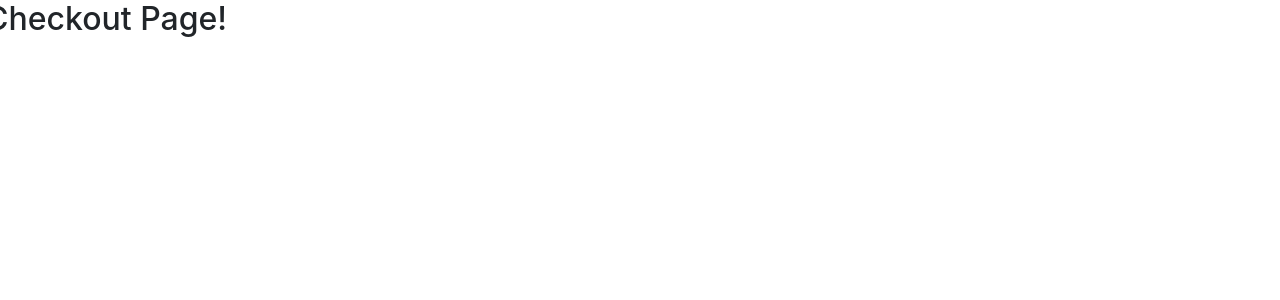
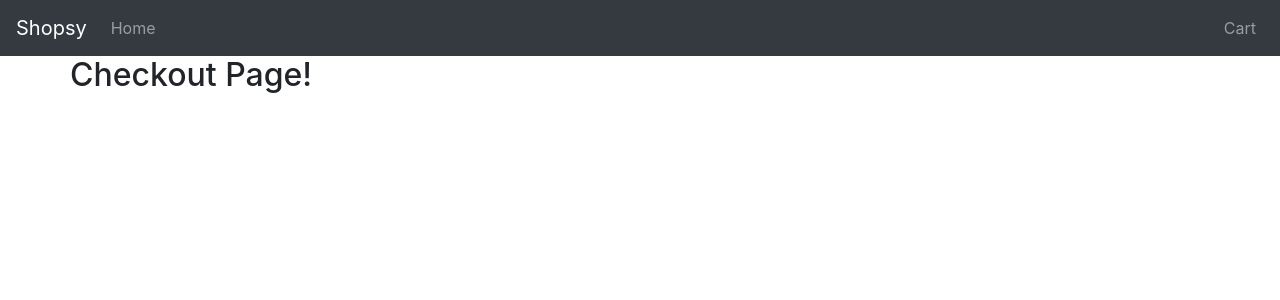
Before and after one commit to xyeras/react-shopsy-ts, a React (Create React App) app: page /checkout in a window 1280 px wide. Shown: the top 300 px of the page. Built offline with nearby package versions, Linux system fonts and the light colour scheme.

Commit message:
feature(app-routes): import navbar into app-routes

```diff
--- a/src/components/Navbar.tsx
+++ b/src/components/Navbar.tsx
@@ -1,13 +1,32 @@
+import { Link } from 'react-router-dom';
+
 const Navbar = () => {
-    return (
-        <div id="navbar">
-            <div className="row text-center">
-                <div className="col">
-                    <h2>Nav</h2>
-                </div>
-            </div>
+  return (
+    <nav className='navbar navbar-expand-lg navbar-dark bg-dark'>
+      {/* Logo */}
+      <Link to='/' className='navbar-brand'>
+        Shopsy
+      </Link>
+
+      {/* Menu */}
+      <div className='collapse navbar-collapse'>
+        <div className='navbar-nav'>
+          <Link className='nav-link' to='/'>
+            Home
+          </Link>
         </div>
-    );
-}
+      </div>
+
+      {/* Cart Icon */}
+      <div className='sh-cart-icon'>
+        <div className='navbar-nav'>
+          <Link to='/cart' className='nav-link'>
+            Cart
+          </Link>
+        </div>
+      </div>
+    </nav>
+  );
+};
 
 export default Navbar;
--- a/src/routers/AppRoutes.tsx
+++ b/src/routers/AppRoutes.tsx
@@ -4,18 +4,23 @@
 import CartPage from '../pages/CartPage';
 import CheckoutPage from '../pages/CheckoutPage';
 import ProductPage from '../pages/ProductPage';
+// Components
+import Navbar from '../components/Navbar';
 
 const AppRoutes = () => {
-    return (
-        <div id="app-routes">
-            <Switch>
-                <Route path="/" exact component={HomePage} />
-                <Route path="/products/:productId" component={ProductPage} />
-                <Route path="/cart" component={CartPage} />
-                <Route path="/checkout" component={CheckoutPage} />
-            </Switch>
-        </div>
-    );
-}
+  return (
+    <div>
+      <Navbar />
+      <div className='container'>
+        <Switch>
+          <Route path='/' exact component={HomePage} />
+          <Route path='/products/:productId' component={ProductPage} />
+          <Route path='/cart' component={CartPage} />
+          <Route path='/checkout' component={CheckoutPage} />
+        </Switch>
+      </div>
+    </div>
+  );
+};
 
 export default AppRoutes;
```
